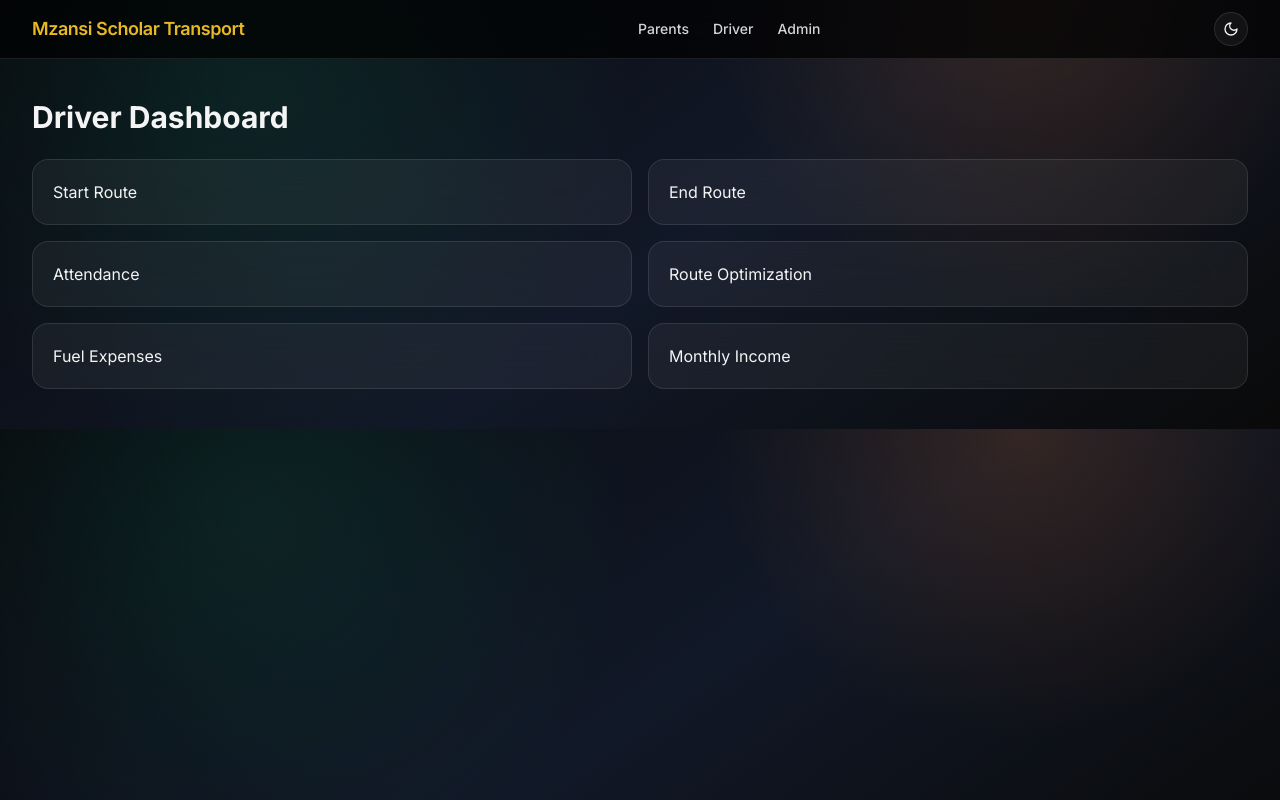
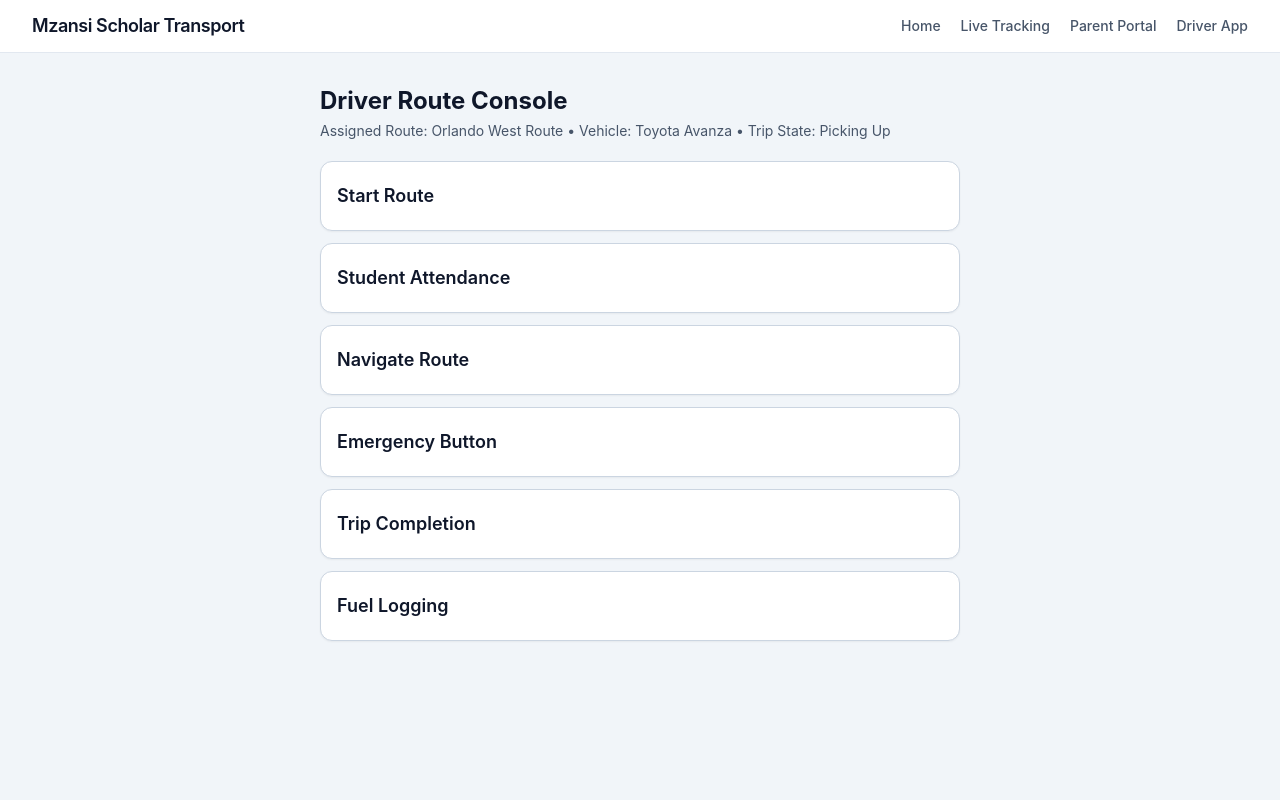
Before and after one commit to Nhlobo/School_transport, a Next.js app: page /driver-dashboard in a window 1280 px wide. Built offline with nearby package versions, Linux system fonts and the light colour scheme.

Commit message:
Rebuild app into professional scholar transport PWA experience

```diff
--- a/app/admin/page.tsx
+++ /dev/null
@@ -1,17 +0,0 @@
-import { Navbar } from '../components/Navbar';
-
-export default function AdminPage() {
-  return (
-    <main>
-      <Navbar />
-      <section className="mx-auto max-w-7xl px-4 py-10 md:px-8">
-        <h1 className="text-3xl font-bold">Admin Panel</h1>
-        <div className="mt-6 grid gap-4 md:grid-cols-3">
-          {['Approve Parents', 'Manage Routes', 'Manage Payments', 'Ban Users', 'Analytics', 'Vehicle Usage Reports'].map((item) => (
-            <div key={item} className="glass rounded-2xl p-5">{item}</div>
-          ))}
-        </div>
-      </section>
-    </main>
-  );
-}
--- a/app/components/Navbar.tsx
+++ b/app/components/Navbar.tsx
@@ -1,29 +1,18 @@
-'use client';
-
 import Link from 'next/link';
-import { Moon, Sun } from 'lucide-react';
-import { useEffect } from 'react';
-import { useAppStore } from '../../store/useAppStore';
 
 export function Navbar() {
-  const { darkMode, toggleDarkMode } = useAppStore();
-
-  useEffect(() => {
-    document.documentElement.classList.toggle('dark', darkMode);
-  }, [darkMode]);
-
   return (
-    <header className="sticky top-0 z-50 border-b border-white/10 bg-black/70 backdrop-blur-xl">
+    <header className="sticky top-0 z-50 border-b border-slate-200 bg-white/95 backdrop-blur">
       <div className="mx-auto flex max-w-7xl items-center justify-between px-4 py-3 md:px-8">
-        <Link href="/" className="text-lg font-semibold tracking-tight text-taxiGold">Mzansi Scholar Transport</Link>
-        <nav className="hidden gap-6 text-sm font-medium text-zinc-300 md:flex">
-          <Link href="/parent-dashboard" className="transition hover:text-white">Parents</Link>
-          <Link href="/driver-dashboard" className="transition hover:text-white">Driver</Link>
-          <Link href="/admin" className="transition hover:text-white">Admin</Link>
+        <Link href="/" className="text-base font-semibold tracking-tight text-slate-900 md:text-lg">
+          Mzansi Scholar Transport
+        </Link>
+        <nav className="hidden items-center gap-5 text-sm font-medium text-slate-600 md:flex">
+          <Link href="/" className="hover:text-slate-900">Home</Link>
+          <Link href="/tracking" className="hover:text-slate-900">Live Tracking</Link>
+          <Link href="/parent-dashboard" className="hover:text-slate-900">Parent Portal</Link>
+          <Link href="/driver-dashboard" className="hover:text-slate-900">Driver App</Link>
         </nav>
-        <button className="glass rounded-full p-2" onClick={toggleDarkMode} aria-label="Toggle theme">
-          {darkMode ? <Moon size={16} /> : <Sun size={16} />}
-        </button>
       </div>
     </header>
   );
--- a/app/driver-dashboard/page.tsx
+++ b/app/driver-dashboard/page.tsx
@@ -1,16 +1,15 @@
 import { Navbar } from '../components/Navbar';
+
+const actions = ['Start Route', 'Student Attendance', 'Navigate Route', 'Emergency Button', 'Trip Completion', 'Fuel Logging'];
 
 export default function DriverDashboard() {
   return (
-    <main>
+    <main className="min-h-screen bg-slate-100 text-slate-900">
       <Navbar />
-      <section className="mx-auto max-w-7xl px-4 py-10 md:px-8">
-        <h1 className="text-3xl font-bold">Driver Dashboard</h1>
-        <div className="mt-6 grid gap-4 md:grid-cols-2">
-          {['Start Route', 'End Route', 'Attendance', 'Route Optimization', 'Fuel Expenses', 'Monthly Income'].map((item) => (
-            <div key={item} className="glass rounded-2xl p-5">{item}</div>
-          ))}
-        </div>
+      <section className="mx-auto max-w-2xl px-4 py-8">
+        <h1 className="text-2xl font-bold">Driver Route Console</h1>
+        <p className="mt-1 text-sm text-slate-600">Assigned Route: Orlando West Route • Vehicle: Toyota Avanza • Trip State: Picking Up</p>
+        <div className="mt-5 grid gap-3">{actions.map(a => <button key={a} className="rounded-xl border border-slate-300 bg-white px-4 py-5 text-left text-lg font-semibold shadow-sm">{a}</button>)}</div>
       </section>
     </main>
   );
--- a/app/globals.css
+++ b/app/globals.css
@@ -2,26 +2,5 @@
 @tailwind components;
 @tailwind utilities;
 
-:root {
-  color-scheme: light;
-}
-
-.dark {
-  color-scheme: dark;
-}
-
-* {
-  box-sizing: border-box;
-}
-
-body {
-  @apply bg-zinc-950 text-zinc-100 antialiased;
-  font-family: var(--font-inter), system-ui, sans-serif;
-  background-image: radial-gradient(circle at 20% 20%, rgba(16, 185, 129, 0.12), transparent 35%),
-    radial-gradient(circle at 80% 0%, rgba(249, 115, 22, 0.15), transparent 28%),
-    linear-gradient(145deg, #08090d 0%, #111827 55%, #0a0a0a 100%);
-}
-
-.glass {
-  @apply border border-white/10 bg-white/5 backdrop-blur-xl;
-}
+* { box-sizing: border-box; }
+body { margin: 0; font-family: Inter, system-ui, sans-serif; }
--- a/app/layout.tsx
+++ b/app/layout.tsx
@@ -1,29 +1,15 @@
 import './globals.css';
 import type { Metadata } from 'next';
-import { Inter } from 'next/font/google';
-
-const inter = Inter({
-  subsets: ['latin'],
-  display: 'swap',
-  variable: '--font-inter'
-});
 
 export const metadata: Metadata = {
-  title: 'Mzansi Scholar Transport | Safe Rides. Smart Futures.',
-  description:
-    'Premium school transport in Soweto. Safe daily routes, live tracking, payments, and family-first transport management.',
-  keywords: [
-    'Soweto school transport',
-    'School transport near me',
-    'Scholar transport Johannesburg',
-    'Safe kids transport South Africa'
-  ]
+  title: 'Mzansi Scholar Transport',
+  description: 'Trusted scholar transport service for Soweto families with verified drivers and real-time safety updates.'
 };
 
 export default function RootLayout({ children }: { children: React.ReactNode }) {
   return (
-    <html lang="en" suppressHydrationWarning>
-      <body className={inter.variable}>{children}</body>
+    <html lang="en">
+      <body>{children}</body>
     </html>
   );
 }
--- /dev/null
+++ b/app/manifest.ts
@@ -0,0 +1,17 @@
+import type { MetadataRoute } from 'next';
+
+export default function manifest(): MetadataRoute.Manifest {
+  return {
+    name: 'Mzansi Scholar Transport',
+    short_name: 'MzansiTransport',
+    description: 'Safe scholar transport across Soweto with real-time family updates.',
+    start_url: '/',
+    display: 'standalone',
+    background_color: '#f8fafc',
+    theme_color: '#0f172a',
+    icons: [
+      { src: '/icon-192.png', sizes: '192x192', type: 'image/png' },
+      { src: '/icon-512.png', sizes: '512x512', type: 'image/png' }
+    ]
+  };
+}
--- a/app/parent-dashboard/page.tsx
+++ b/app/parent-dashboard/page.tsx
@@ -1,15 +1,13 @@
 import { Navbar } from '../components/Navbar';
 
 export default function ParentDashboard() {
-  const cards = ['Transport Status', 'Pickup ETA', 'Notifications', 'Payment History', 'Receipts', 'Emergency Contact', 'Voice Notes', 'Digital Consent'];
   return (
-    <main>
+    <main className="min-h-screen bg-slate-50 text-slate-900">
       <Navbar />
-      <section className="mx-auto max-w-7xl px-4 py-10 md:px-8">
-        <h1 className="text-3xl font-bold">Parent Dashboard</h1>
-        <div className="mt-6 grid gap-4 md:grid-cols-3">
-          {cards.map((c) => <div key={c} className="glass rounded-2xl p-5 transition hover:-translate-y-1">{c}</div>)}
-        </div>
+      <section className="mx-auto grid max-w-7xl gap-5 px-4 py-8 md:grid-cols-3 md:px-8">
+        <div className="rounded-xl border bg-white p-5 md:col-span-2"><h1 className="text-2xl font-bold">Parent Dashboard Overview</h1><div className="mt-4 grid gap-3 sm:grid-cols-2">{['Vehicle Status: Active Morning Route','Driver: Sipho Dlamini','Vehicle: Toyota Avanza','Current Route: Naledi → Pimville Route','ETA: 12 Minutes','Students Onboard: 4/6','Current Speed: 42 km/h'].map(v=><div key={v} className="rounded-lg border bg-slate-50 p-3 text-sm font-medium">{v}</div>)}</div></div>
+        <div className="rounded-xl border bg-white p-5"><h2 className="font-semibold">Security Systems</h2><ul className="mt-2 list-disc space-y-1 pl-5 text-sm"><li>OTP Authentication</li><li>Device Recognition</li><li>Role-Based Access</li><li>Session Expiration</li><li>Secure Route Access</li></ul></div>
+        <div className="rounded-xl border bg-white p-5 md:col-span-3"><h2 className="text-xl font-bold">Child Status Card</h2><div className="mt-3 rounded-lg border bg-slate-50 p-4 text-sm"><p className="font-semibold">Lethabo Mathebula</p><p>School: Pimville Primary</p><p>Status: Onboard</p><p>Pickup Time: 06:42</p><p>School Arrival: Pending</p><p>Seat Number: 4</p><p>Emergency Contact: +27 72 000 1122</p></div></div>
       </section>
     </main>
   );
--- a/app/tracking/page.tsx
+++ b/app/tracking/page.tsx
@@ -2,12 +2,11 @@ import { Navbar } from '../components/Navbar';
 
 export default function TrackingPage() {
   return (
-    <main>
+    <main className="min-h-screen bg-slate-50 text-slate-900">
       <Navbar />
-      <section className="mx-auto max-w-7xl px-4 py-10 md:px-8">
-        <h1 className="text-3xl font-bold">Live Tracking</h1>
-        <p className="mt-2 text-zinc-300">Google Maps integration placeholder with animated route lines, traffic-aware ETA and pickup points.</p>
-        <div className="glass mt-6 h-80 rounded-3xl p-6">Map Canvas</div>
+      <section className="mx-auto grid max-w-7xl gap-5 px-4 py-8 md:grid-cols-3 md:px-8">
+        <div className="rounded-xl border bg-white p-5 md:col-span-2"><h1 className="text-2xl font-bold">Route Tracking</h1><div className="mt-4 h-64 rounded-lg bg-slate-200 p-4 text-sm">Google Maps API container (route progress, pickup markers, school destination, traffic overlay).</div></div>
+        <div className="space-y-4"><div className="rounded-xl border bg-white p-4 text-sm"><p className="font-semibold">Next Pickup Location</p><p>Meadowlands Zone 4 - Stop C</p></div><div className="rounded-xl border bg-white p-4 text-sm"><p className="font-semibold">Trip State</p><p>En Route</p></div><div className="rounded-xl border bg-white p-4 text-sm"><p className="font-semibold">Safety Updates</p><p>All seatbelts confirmed • Speed within limit</p></div></div>
       </section>
     </main>
   );
```
Also changed, not shown: app/page.tsx (+43 -50 lines).
